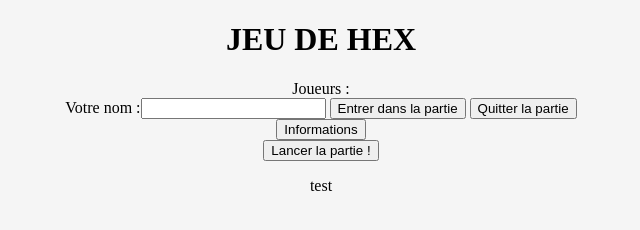
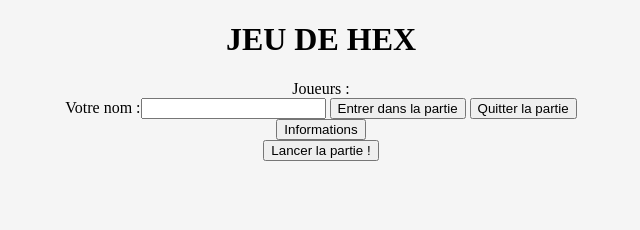
Before and after one commit to RTheoGH/ProjetWeb, a website: page index.html in a window 1280 px wide. Shown: the full height of the page, 319-959 px from the left. Drawn offline with nearby package versions, Linux system fonts and the light colour scheme; files that its build step writes are made by us from their sources; files whose address does not match are found by name.

Commit message:
c'était pour tester les themes

```diff
--- a/index.html
+++ b/index.html
@@ -1,12 +1,15 @@
 <!DOCTYPE html>
 <html lang="fr">
-    <head><title>Jeu de Hex</title>
+
+    <head>
+    <title>Jeu de Hex</title>
     <script src="https://code.jquery.com/jquery-3.5.1.min.js"
         integrity="sha256-9/aliU8dGd2tb6OSsuzixeV4y/faTqgFtohetphbbj0="
             crossorigin="anonymous"></script>
     <link rel="stylesheet" href="/fichier/style.css">
     <script src="/fichier/script.js"></script>
     </head>
+
     <body>
         <h1>JEU DE HEX</h1>
         Joueurs : <span id = "listeJoueurs"></span> <br/>
@@ -17,6 +20,5 @@
         <div>
             <button type="button" onClick="lancer()">Lancer la partie !</button>
         </div>
-        <p>test</p>
     </body>
 </html>
```
Also changed, not shown: script.js (+18 -0 lines).
